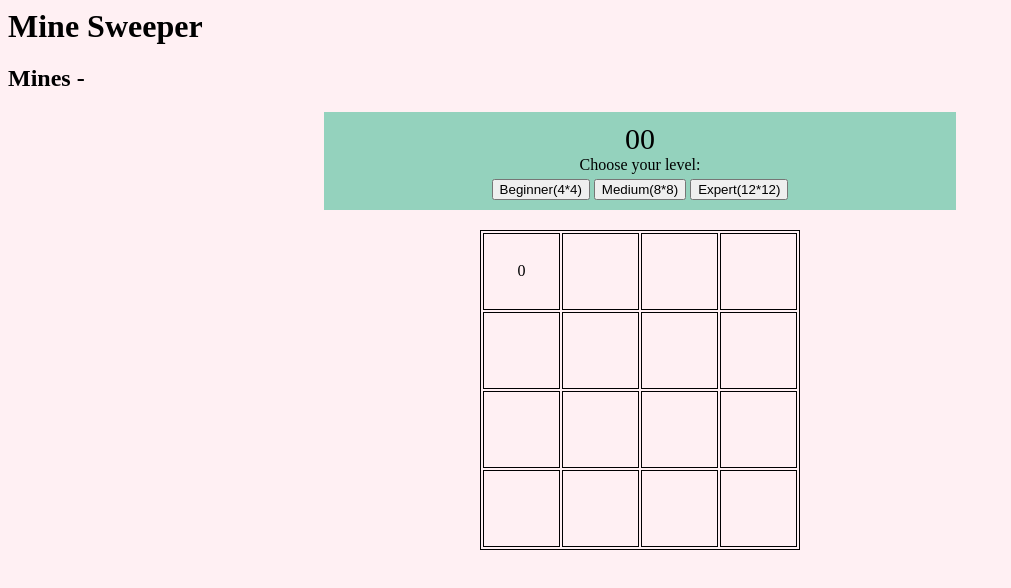
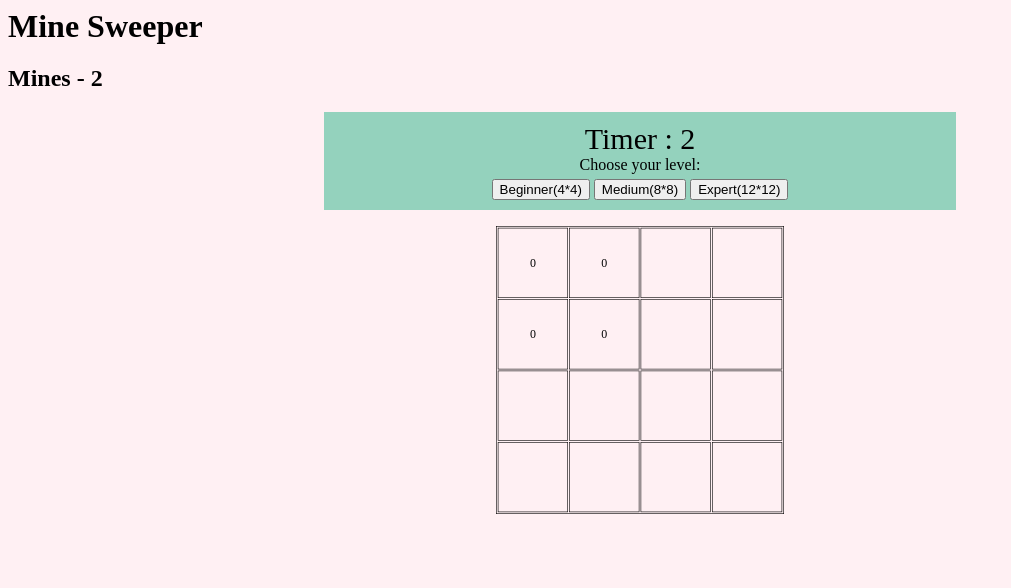
Before and after one commit to syntaxcat/MineSweeper, a plain HTML site: page index.html in a window 1280 px wide. Both pictures are taken after a click on the element 521 px from the left and 271 px from the top of the page. Shown: the whole page, without its empty margins (0-1011 px from the left). Drawn offline with Linux system fonts and the light colour scheme.

Commit message:
The second submission

```diff
--- a/app.css
+++ b/app.css
@@ -1,16 +1,19 @@
+* {
+	box-sizing: border-box;
+}
 table {
 	margin: 0 auto;
 	margin-top: 20px;
 	border: 1px solid black;
-	width: 20rem;
-	height: 20rem;
+	width: 30rem;
+	height: 30rem;
+	transform: scale(0.6);
+	margin-top: -5rem;
 }
 
-/* td {
-	border: 1px solid red;
-} */
-
 .board td {
+	padding: 1px;
+	font-size: 20px;
 	width: 30px;
 	height: 30px;
 	text-align: center;
@@ -19,7 +22,7 @@ table {
 }
 
 .board td:hover {
-	background-color: #74c69d;
+	background-color: pink;
 }
 
 .occupied {
--- a/game.js
+++ b/game.js
@@ -18,19 +18,15 @@ var gTimer;
 
 var gGame = {
 	isOn: false,
-	// isOver: false,
 	firstTurn: true,
-	shownCount: 0, //// needed for: checking win
-	markedCount: 0, //// needed for: timer
+	shownCount: 0, // needed for: checking win
+	markedCount: 0, // needed for: timer
 	secsPassed: 0
 };
-
-// This is an object by which the board size is set -
 
 var gLevel = {
 	SIZE: 4,
 	MINES: 2
-	// EMPTY: 14
 };
 
 // 1 - This is called when page loads - on the body tag!!!
@@ -38,7 +34,6 @@ function initGame() {
 	gGame.shownCount = 0;
 	gGame.isOn = true;
 	gGame.firstTurn = true;
-
 	gBoard = buildBoard();
 	renderBoard();
 }
@@ -54,7 +49,8 @@ function initGame() {
 function boardSize(size, mines) {
 	gLevel.SIZE = size;
 	gLevel.MINES = mines;
-	// gLevel.EMPTY = gLevel.SIZE * gLevel.SIZE - gLevel.MINES;
+	document.querySelector('h2 span').innerText = mines;
+	stopTime();
 	initGame();
 }
 
@@ -66,10 +62,10 @@ function buildBoard() {
 		board[i] = [];
 		for (var j = 0; j < gLevel.SIZE; j++) {
 			var cell = {
-				minesAroundCount: 4,
+				minesAroundCount: 0,
 				isShown: false, //// needed for: first move isn't a bomb rule..
 				isMine: false,
-				isMarked: true
+				isMarked: false
 			};
 			board[i][j] = cell;
 		}
@@ -120,9 +116,12 @@ function renderBoard() {
 //Called when a cell (td) is clicked
 function cellClicked(elCell, i, j) {
 	var cell = gBoard[i][j];
+	if (cell.isShown) return;
 	// make sure first turn isn't a bomb - TODO--------
 	if (gGame.firstTurn) {
+		startStopWatch();
 		cell.isMine = false;
+		cell.isShown = true;
 		// cell.innerHTML !== MINE;
 		elCell.innerHTML = cell.minesAroundCount;
 
@@ -138,13 +137,15 @@ function cellClicked(elCell, i, j) {
 		// cell.isMarked = true;
 	} else {
 		elCell.innerHTML = cell.minesAroundCount;
-		gGame.shownCount++;
-		checkGameOver();
+		if (!cell.minesAroundCount) {
+			expandShown(gBoard, i, j);
+		} else {
+			gGame.shownCount++;
+		}
 	}
-
+	cell.isShown = true;
+	checkGameOver(i, j);
 	console.log('Cell clicked: ', elCell, i, j);
-	console.log('gGameShownCount', gGame.shownCount);
-	// console.log('gGameMarkedCount', gGame.markedCount);
 }
 
 function addMinesRandom(minesAmount, firstLocation) {
@@ -169,7 +170,7 @@ function emptyCells() {
 	for (var i = 0; i < gBoard.length; i++) {
 		for (var j = 0; j < gBoard[0].length; j++) {
 			var currCell = gBoard[i][j];
-			if (!currCell.isMine) {
+			if (!currCell.isMine && !currCell.isShown) {
 				emptyArr.push({ i, j });
 			}
 		}
@@ -178,20 +179,32 @@ function emptyCells() {
 }
 
 //Called on right click to mark a cell (suspected to be a mine) Search the web (and implement) how to hide the context menu on right click
-function cellMarked(elCell) {
+function cellMarked(elCell, i, j) {
+	var cell = gBoard[i][j];
+	if (cell.isMarked) {
+		elCell.innerHTML = '';
+		cell.isMarked = false;
+		gGame.markedCount--;
+		return;
+	}
+	cell.isMarked = true;
 	elCell.innerHTML = FLAG;
 	gGame.markedCount++;
 	console.log(gGame.markedCount++);
 }
 
-//Game ends when all mines are marked, and all the other cells are shown
-//LOSE: when clicking a mine, all mines should be revealed
-// WIN: all the mines are flagged, and all the other cells are shown
-
-function checkGameOver() {
+function checkGameOver(i, j) {
+	// WIN: all the mines are flagged, and all the other cells are shown
 	if (gGame.shownCount === gLevel.SIZE ** 2 - gLevel.MINES) {
 		gGame.isOn = false;
-		console.log('GAME OVER');
+		console.log('YOU WON!');
+		stopTime();
+	}
+	//LOSE: when clicking a mine, all mines should be revealed
+	if (gBoard[i][j].isMine) {
+		gGame.isOn = false;
+		console.log('GAME OVER!YOU LOST');
+		stopTime();
 	}
 }
 
@@ -200,4 +213,17 @@ not only that cell, but also its neighbors.///////
 NOTE: start with a basic implementation that only opens the non-mine 1st degree neighbors
 BONUS: if you have the time later, try to work more like the real algorithm (see description at the Bonuses section below)
 */
-function expandShown(board, elCell, i, j) {}
+function expandShown(board, rowIdx, colIdx) {
+	for (var i = rowIdx - 1; i <= rowIdx + 1; i++) {
+		if (i < 0 || i >= gBoard.length) continue;
+		for (var j = colIdx - 1; j <= colIdx + 1; j++) {
+			if (j < 0 || j >= gBoard[i].length) continue;
+			if (i === rowIdx && j === colIdx) continue;
+			//update Model -
+			board[i][j].isShown = true;
+			gGame.shownCount++;
+			//update DOM -
+			document.getElementById('cell ' + i + ',' + j).innerHTML = board[i][j].minesAroundCount;
+		}
+	}
+}
--- a/index.html
+++ b/index.html
@@ -10,11 +10,11 @@
 
 <body onload ="initGame()">
     <h1>Mine Sweeper</h1>
-    <h2> Mines - <span></span> </h2>
+    <h2> Mines - <span>2</span> </h2>
     <div class="container">
         <div class="stopwatch">
-            <div id="display">
-                <span id="seconds">00</span>
+            <div id="display"> Timer :
+                <span id="seconds">000</span>
             </div>
           </div>
         Choose your level:
--- a/util.js
+++ b/util.js
@@ -1,22 +1,17 @@
 'use strict';
 
-// var gMiliseconds = 0;
 var gSeconds = 0;
-var gIntervalId;
 
 function startStopWatch() {
-	gIntervalId = setInterval(() => {
-		// gMiliseconds += 17;
+	console.log('start');
+	gTimer = setInterval(() => {
 		gSeconds += 1;
-		var date = new Date(gSeconds);
-		document.getElementById('seconds').innerHTML = `${date.getSeconds()}`;
-		// document.getElementById('milliseconds').innerHTML = `${date.getMilliseconds()}`;
-	}, 1);
+		document.getElementById('seconds').innerHTML = gSeconds;
+	}, 1000);
 }
 
 function stopTime() {
-	clearInterval(gIntervalId);
-	// gMiliseconds = 0;
+	clearInterval(gTimer);
 	gSeconds = 0;
 }
 
```
